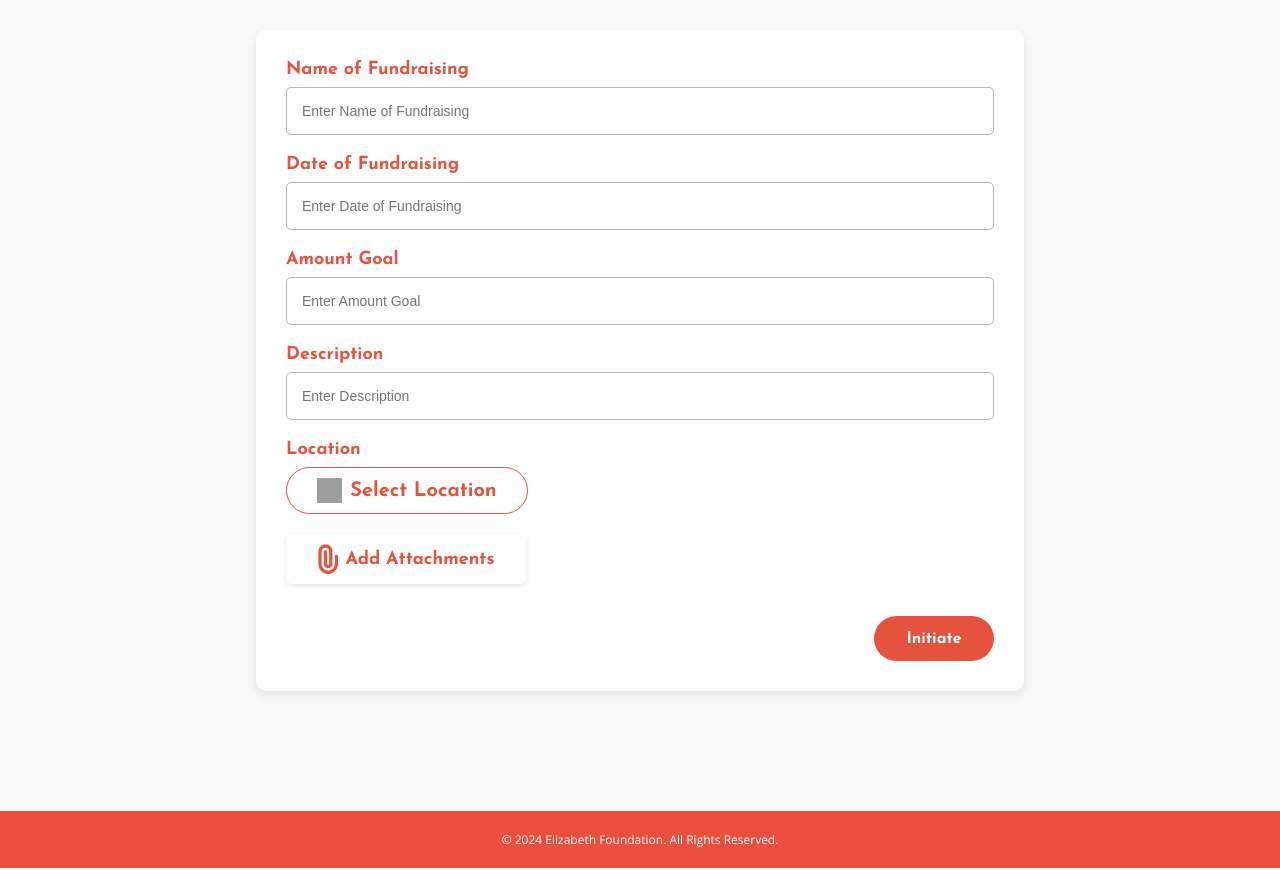
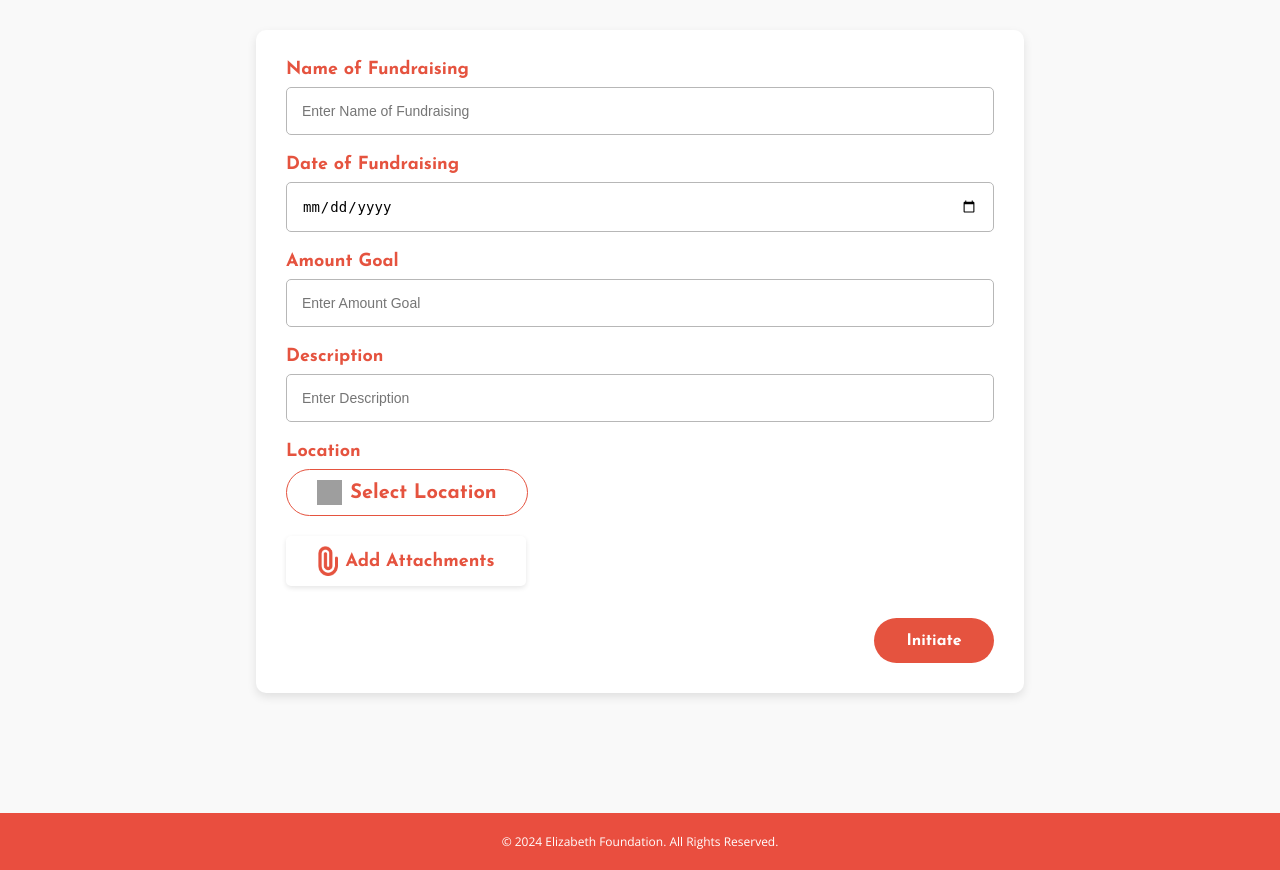
Before and after one commit to Ojeebiel/Charity_Website, a PHP site: page /initiate.php in a window 1280 px wide. Shown: the part 184-1054 px from the top of the page. Run offline with PHP 8.4, Linux system fonts and the light colour scheme; grey boxes are pictures that could not be loaded.

Commit message:
12-OCT-25 20:35

```diff
--- a/index.css
+++ b/index.css
@@ -62,7 +62,8 @@
     }
 
     .content-wrapper input[type='text'],
-    .content-wrapper input[type='password'] {
+    .content-wrapper input[type='password'],
+    .content-wrapper input[type='email']{
       padding: 0.8rem;
       margin-bottom: 1rem;
       border: 1px solid #ccc;
--- a/initiate.css
+++ b/initiate.css
@@ -78,7 +78,7 @@ label {
   display: block;
 }
 
-input[type="text"] {
+input[type="text"], input[type="date"]{
   display: block;
   width: 100%;
   margin-bottom: 20px;
@@ -268,9 +268,10 @@ button:hover {
   color: #333;
   margin-top: 5px;
   display: inline-block;
-  max-width: 250px;
+  max-width: auto;
   overflow: hidden;
   text-overflow: ellipsis;
-  white-space: nowrap;
+  white-space: normal;
+  word-wrap: break-word;
   vertical-align: middle;
 }
--- /dev/null
+++ b/initiate.js
@@ -0,0 +1,10 @@
+const fileInput = document.getElementById("fileInput");
+const fileNameDisplay = document.getElementById("fileName");
+
+fileInput.addEventListener("change", function() {
+    if (fileInput.files.length > 0) {
+    fileNameDisplay.textContent = fileInput.files[0].name;
+    } else {
+    fileNameDisplay.textContent = "";
+    }
+});
--- a/initiate.php
+++ b/initiate.php
@@ -24,23 +24,26 @@
   </header>
 
   <div class="container">
-    <form action="initiate.process.php">
+
+<form action="initiate.process.php" method="POST" enctype="multipart/form-data">
   <label for="name">Name of Fundraising</label>
-      <input type="text" placeholder="Enter Name of Fundraising" id="name" required>
+  <input type="text" placeholder="Enter Name of Fundraising" id="name" name="name" required>
 
   <label for="date">Date of Fundraising</label>
-      <input type="text" placeholder="Enter Date of Fundraising" id="date" required>
+  <input type="date" id="date" name="date" required>
 
   <label for="amount">Amount Goal</label>
-      <input type="text" placeholder="Enter Amount Goal" id="amount" required>
+  <input type="text" placeholder="Enter Amount Goal" id="amount" name="amount" required>
 
   <label for="description">Description</label>
-      <input type="text" placeholder="Enter Description" id="description" required>
+  <input type="text" placeholder="Enter Description" id="description" name="description" required>
 
   <label for="location">Location</label>
-      <div id="locationBtn"><img src="img/map_icon.png" alt="Map Icon">Select Location</div>
+  <div id="locationBtn">
+    <img src="img/map_icon.png" alt="Map Icon">Select Location
+  </div>
 
-      <div id="locationModal" class="modal">
+  <!-- <div id="locationModal" class="modal">
     <div class="modal-content">
       <span class="close-location">&times;</span>
       <h3>Select Fundraiser Location</h3>
@@ -48,35 +51,38 @@
         <p>🗺️ Map Placeholder Area</p>
       </div>
     </div>
-      </div>
+  </div> -->
 
   <label id="myBtn">
     <img src="img/clip_Img.png" alt="Icon">
     Add Attachments
-      <input type="file" name="image" id="fileInput" accept="image/*">
+    <input type="file" name="image" id="fileInput" style="display:none;">
   </label>
-
-    <!-- This span will show the file name -->
   <span id="fileName" style="margin-left: 10px; font-family: 'Open Sans', sans-serif; color: #555;"></span>
 
 
-
-      <div id="myModal" class="modal">
+  <!-- <div id="myModal" class="modal">
     <div class="modal-content">
       <span class="close">&times;</span>
       <input class="form-control" type="file" name="uploadfile" required>
     </div>
-      </div>
+  </div> -->
 
   <div class="div3">
     <button type="submit">Initiate</button>
+    <!-- <button type="submit" name="upload">Initiate</button> -->
+
   </div>
+
 </form>
+
+
 
   </div>
 
   <footer>
     <p>&copy; 2024 Elizabeth Foundation. All Rights Reserved.</p>
   </footer>
+  <script src="initiate.js"></script>
 </body>
 </html>
```
Also changed, not shown: initiate.process.php (+23 -11 lines), img/map.png (added), uploads/Gemini_Generated_Image_az93lgaz93lgaz93.png (deleted), uploads/Lasalle.jpg (deleted), uploads/Opera Snapshot_2025-10-12_181953_www.reuters.com.png (added). Lines whose indentation alone changed are shown as unchanged.
